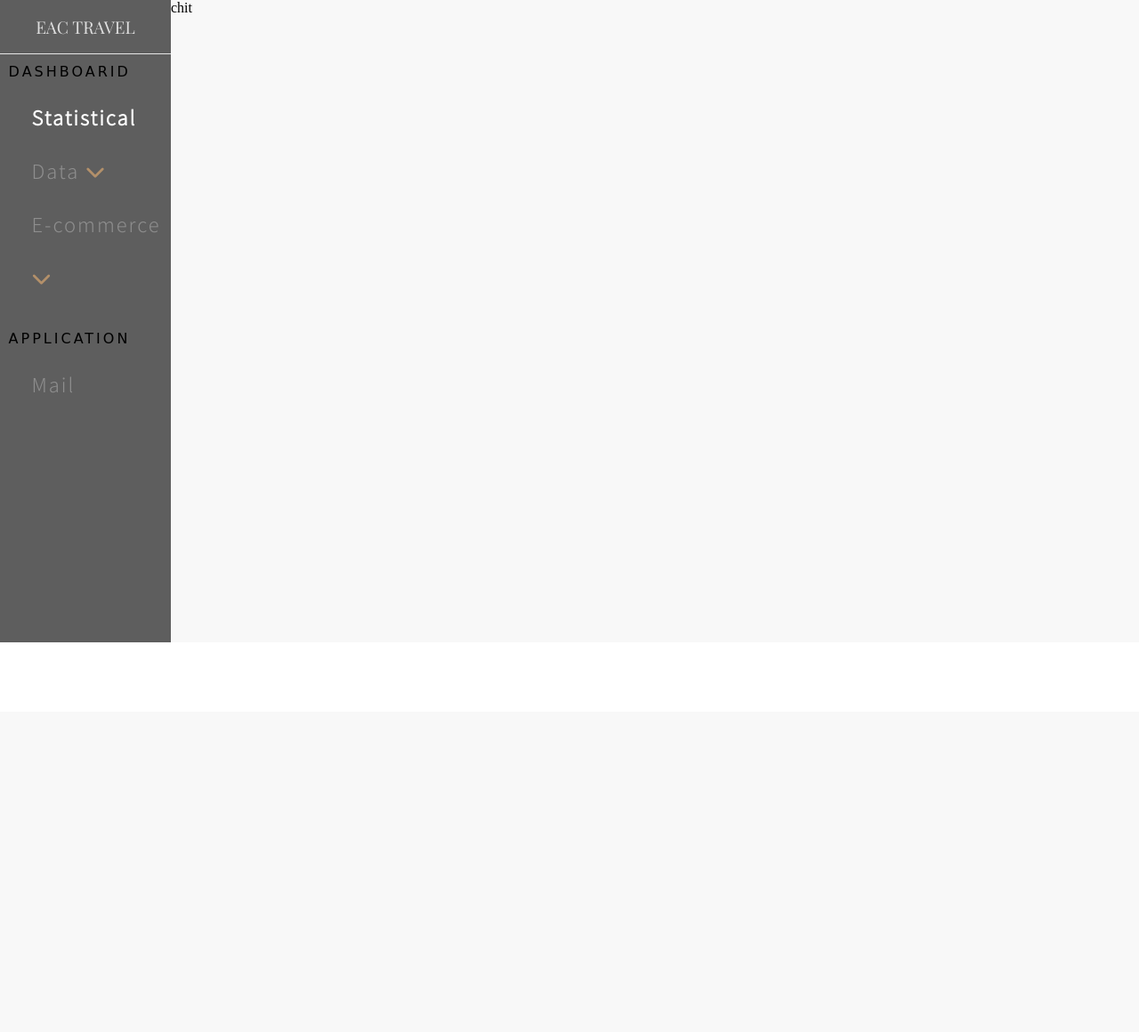
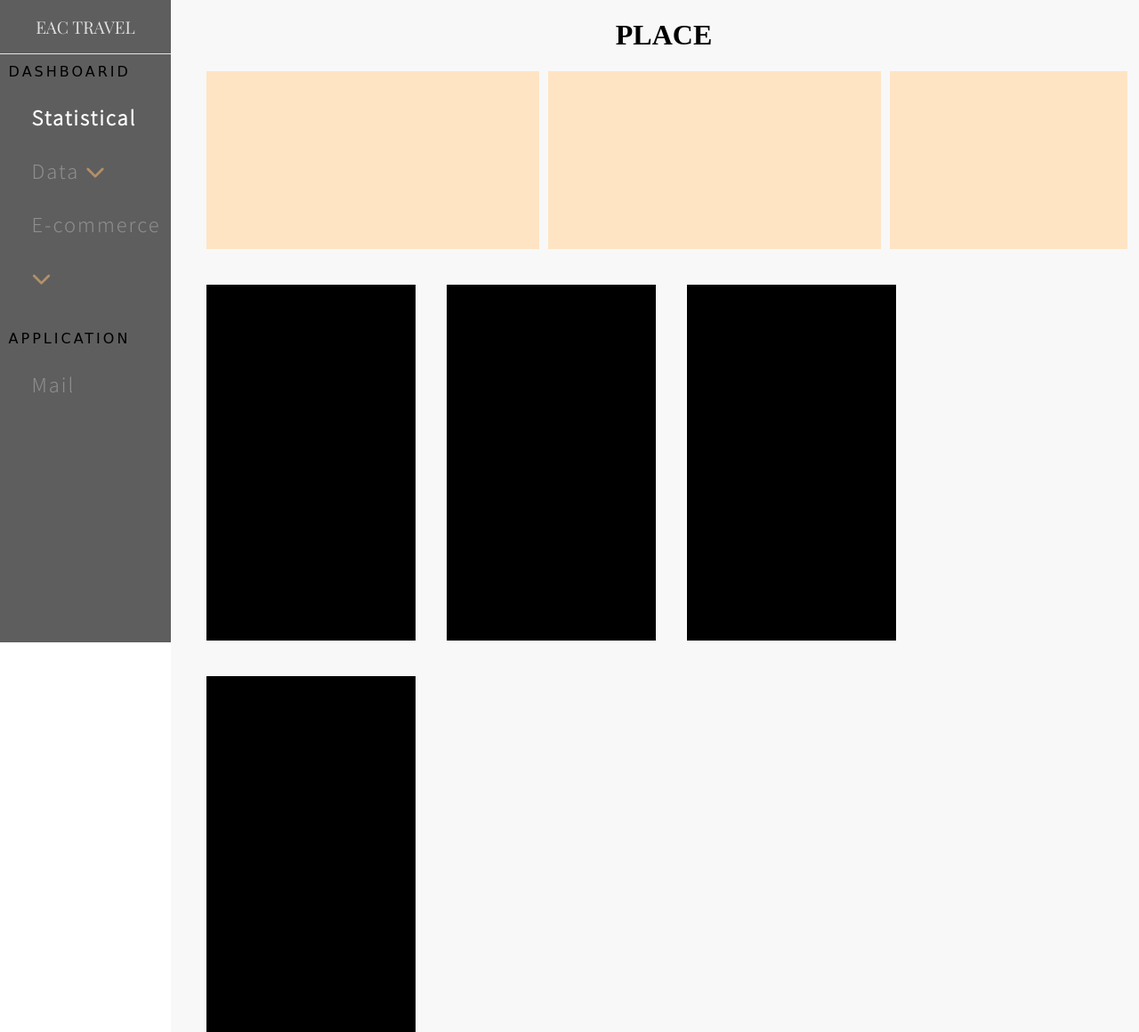
Before and after one commit to TruongAn-Webdesigner/EAC-travel, a PHP site: page /admin/index.php?ctrl=place&act=ct in a window 1280 px wide. Shown: the whole page at 89% size. Before the commit the page ends 722 px from the top, so only its background shows below. Run offline with PHP 8.4, Linux system fonts and the light colour scheme; some libraries are stand-ins or nearby versions; some web fonts are replaced.

Commit message:
Update chitietplace.php

```diff
--- a/admin/view/place/chitietplace.php
+++ b/admin/view/place/chitietplace.php
@@ -1 +1,14 @@
-chit
+
+<div class="place ml20">
+                <h1>PLACE</h1>
+
+
+                <div class="box_count_review"></div>
+                <div class="box_count_view_review"></div>
+                <div class="rank_review"></div>
+
+                <a href="#" class="box_review"></a>
+                <a href="#" class="box_review"></a>
+                <a href="#" class="box_review"></a>
+                <a href="#" class="box_review"></a>
+        </div>
```
